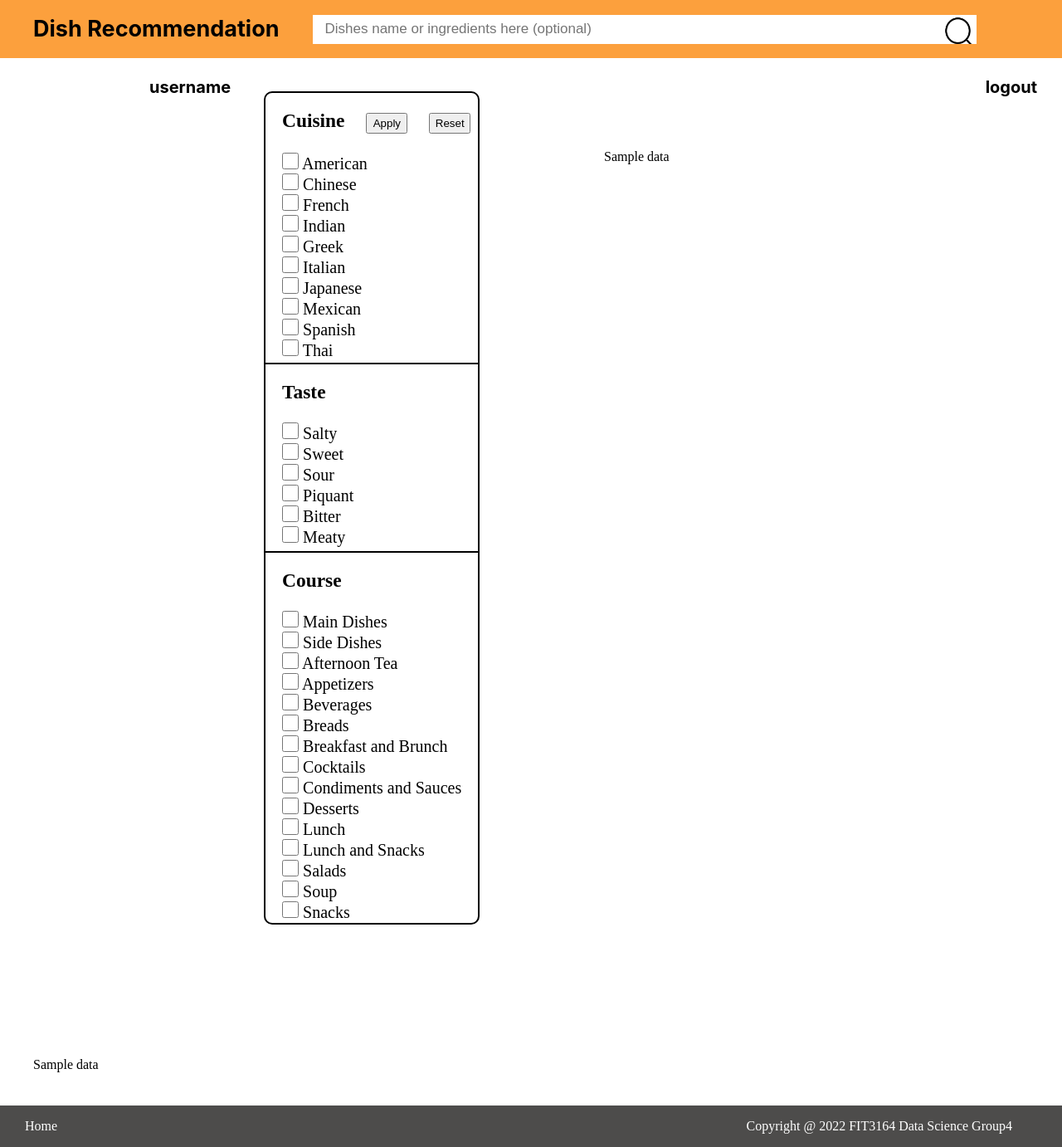
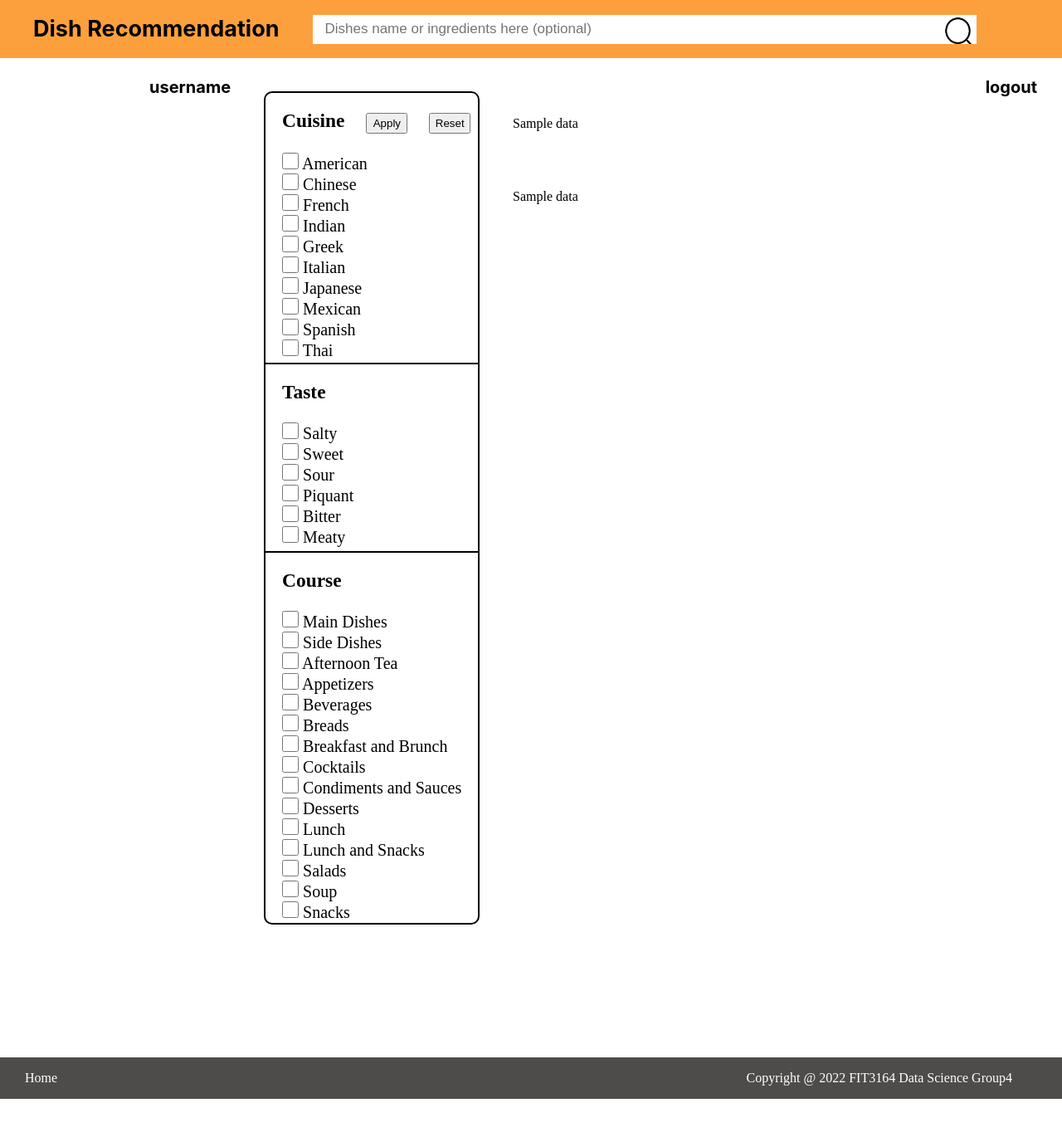
Before and after one commit to Exdragon25/FIT3164_DS4_Project, a Flask app: template templates/searchpage.html in a window 1280 px wide. Shown: the whole page at 83% size. After the commit the page ends 1324 px from the top, so only its background shows below. Run offline with Flask 2, Linux system fonts and the light colour scheme; the template is opened without the code that fills it: most values are stand-ins (such as "Sample title", 1, 10 or a date in 2020).

Commit message:
search htmlcss

```diff
--- a/static/searchpagestyle.css
+++ b/static/searchpagestyle.css
@@ -5,6 +5,9 @@
 
 a {
     text-decoration: none;
+}
+a:hover {
+    color: #ff8500;
 }
 
 li {
@@ -121,18 +124,7 @@ li {
     width: 20px;
     height: 20px;
 }
-.result_left {
-    width: 40%;
-    margin: 40px 40px;
-    margin-top: 40px;
-    min-height: calc(100% - 120px);
-}
-.result_right {
-    margin: 40px 40px;
-    width: 40%;
-    min-height: calc(100% - 120px);
-    float: right;
-}
+
 .result_right ul li a {
     color:black;
 }
--- a/templates/searchpage.html
+++ b/templates/searchpage.html
@@ -6,12 +6,19 @@
     <meta name="viewport" content="width=device-width, initial-scale=1.0">
     <title>Dish Recommendation</title>
     <link rel="stylesheet" href="{{ url_for('static', filename = '/searchpagestyle.css') }}">
+    <style>
+        a:hover {
+            color: #ff8500;
+        }
+        .nav .title a {
+            color:black;}
+    </style>
 </head>
 <body>
     <form method="POST">
     <!-- nav -->
     <div class="nav">
-        <div class="title"><a href="/" style="color:black">Dish Recommendation</a></div>
+        <div class="title"><a href="/">Dish Recommendation</a></div>
         <div class="searchbox">
             <input type="text" id ="search" name="search" placeholder="Dishes name or ingredients here (optional)">
             <button type="submit" name="submit_button" value="search"></button>
@@ -67,21 +74,27 @@
             <input type="checkbox" name="course" value="Snacks"/> Snacks<br>
         </div>
     </div>
-        <div class="result_right">
+
+<!--    results    -->
+    <div class="result_right" style="margin:70px 70px 70px 70px;">
         <ul>
             {% for data in result_right %}
-                    <li><a href="{{ data }}" style="color:black;">{{ data }}</a></li>
+                <li><a href="{{ data }}"
+                       style="color:black; a:hover{color:#ff8500;}">
+                    {{ data }}
+                </a></li>
             {% endfor %}
         </ul>
     </div>
-        <div class="result_left">
+    <div class="result_left"
+         style="margin:70px 70px 70px 70px;">
         <ul>
             {% for data in result_left %}
                 <li><a href="{{ data }}" style="color:black;">{{ data }}</a></li>
             {% endfor %}
         </ul>
         {% if next_page == True %}
-                <button type="submit" name="submit_button" value="next_page"> Next Page</button>
+            <button type="submit" name="submit_button" value="next_page" style="margin-top:30px">Next Page</button>
         {% endif %}
     </div>
 
```
Lines whose indentation alone changed are shown as unchanged.
